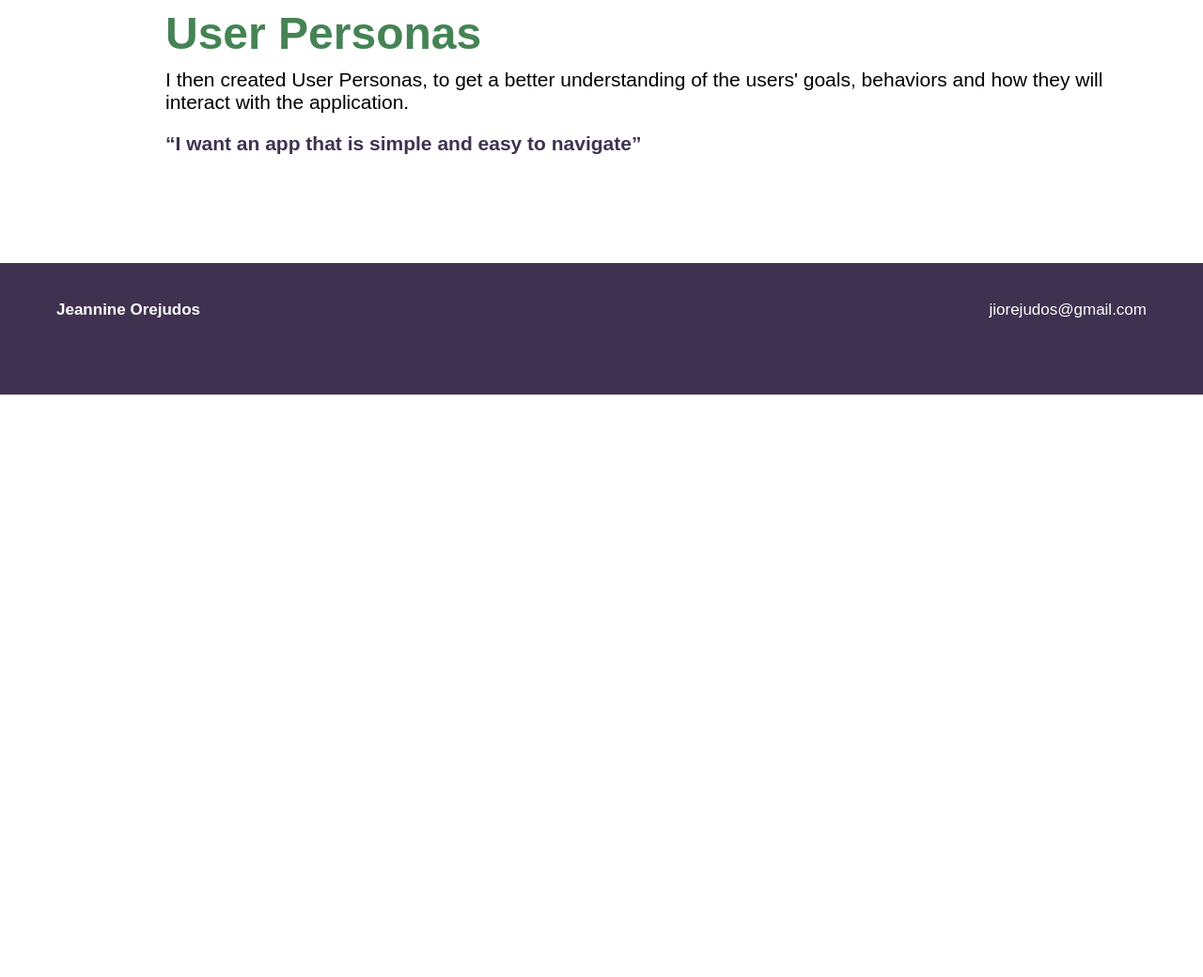
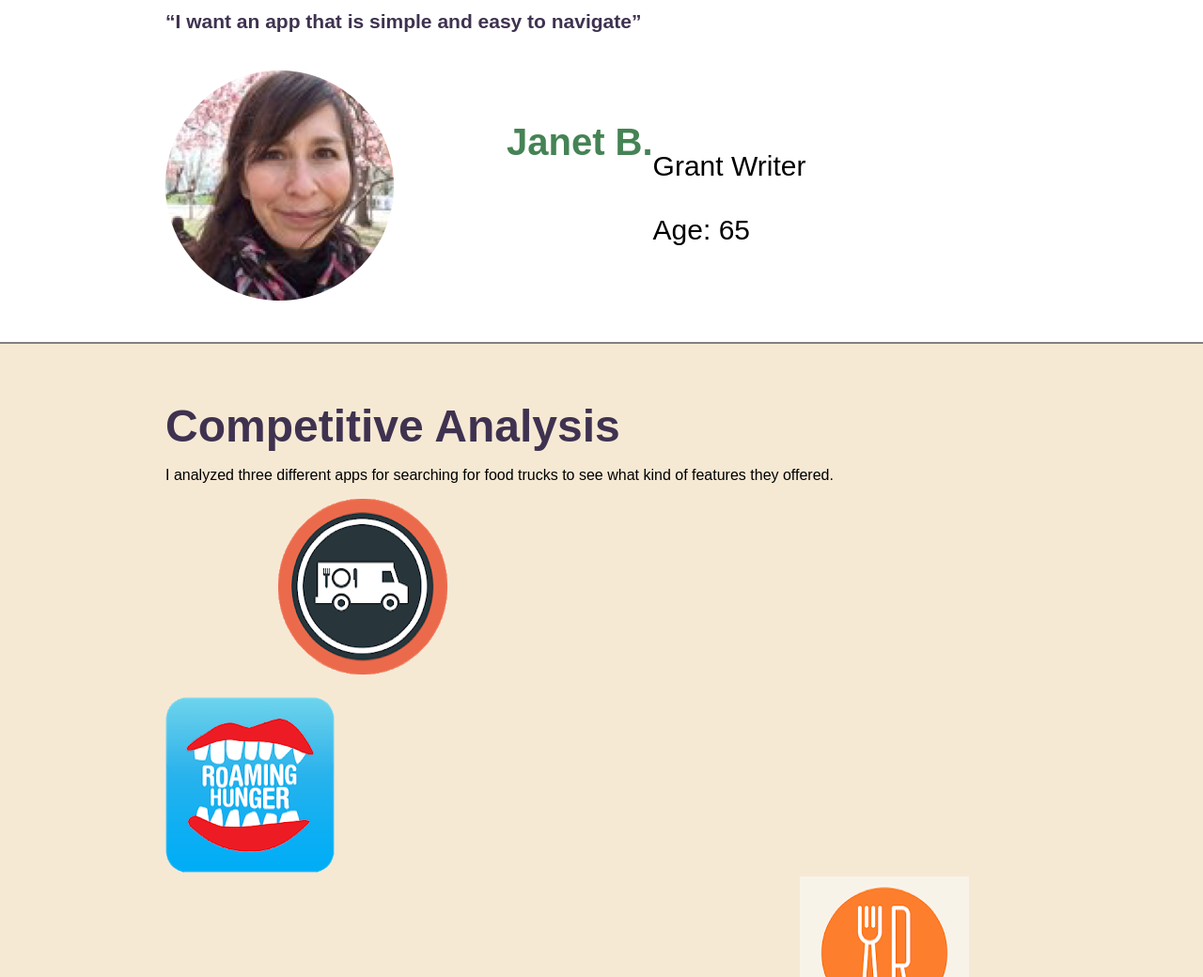
Before and after one commit to jiorejudos/portfolio, a plain HTML site: page case_study.html in a window 1280 px wide. Shown: the part 1760-2800 px from the top of the page at 94% size. Before the commit the page ends 2180 px from the top, so only its background shows below. Drawn offline with Linux system fonts and the light colour scheme.

Commit message:
Portfolio Case Study

```diff
--- a/case_study.html
+++ b/case_study.html
@@ -72,8 +72,36 @@
       behaviors and how they will interact with the application. </p>
       <h3>“I want an app that is simple and easy to navigate”</h3>
     </div>
+      <div class= "userPersonas-img">
+        <img src= "images/janet.png"/>
+      </div>
+      <div class= "userPersonas-text">
+        <h4>Janet B.</h4>
+        <h5><br>Grant Writer </br>
+        <br>Age: 65 </br></h5>
+        </div>
   </div>
 
+  <div class="competitiveAnalysis-box">
+  <div class="competitiveAnalysis">
+    <div class="competitiveAnalysis-text">
+    <h2>Competitive Analysis</h2>
+    </div>
+    <div class="competitiveAnalysis-text-block">
+    <p>I analyzed three different apps for searching
+      for food trucks to see what kind of features they offered.<p>
+    </div>
+    <div class= "competitiveAnalysis-img1">
+      <img src= "images/foodtrucks.png"/>
+    </div>
+      <div class= "competitiveAnalysis-img2">
+      <img src= "images/roaminghunger.png"/>
+    </div>
+      <div class= "competitiveAnalysis-img3">
+      <img src= "images/maize.png"/>
+    </div>
+  </div>
+</div>
 
       <footer>
         <p>Jeannine Orejudos</p>
--- a/styles/case_study.css
+++ b/styles/case_study.css
@@ -83,16 +83,16 @@ body {
 }
 
 .aboutProject-image img {
-  width: 100%;
+  width: 80%;
   height: auto;
 }
 
 .aboutProject-text {
   display: block;
-  float: left;
+  float:left;
   margin-left: 137px;
   margin-bottom: 20px;
-  padding: 0 10%;
+  padding: 0 20%;
 }
 
 .aboutProject-text p {
@@ -226,9 +226,100 @@ body {
   color: #3F3250;
 }
 
-.userPersonas:after, .userSurvey-box:before {
+.userPersonas:after, .userSurvey:before {
   content: " ";
   display: table;
+  clear: both;
+}
+
+.userPersonas-img {
+  display: block;
+  float: left;
+  margin-left: 120px;
+  margin-bottom: 20px;
+}
+
+
+.userPersonas-text h4 {
+  text-align: left;
+  float: left;
+  font-size: 40px;
+  color: #458355;
+  font-family: "Raleway", arial, sans-serif;
+  font-weight: bold;
+  margin-bottom: 10px;
+}
+
+.userPersonas-text h5 {
+  text-align: left;
+  float: left;
+  font-size: 30px;
+  color: black;
+  font-family: "Raleway", arial, sans-serif;
+  font-weight: 200;
+  margin-bottom: 10px;
+}
+
+
+.competitiveAnalysis-box {
+  background-color: #F6E9D4;
+  border-top: 2px solid #808080;
+  border-bottom: 2px solid #808080;
+  padding: 60px 56px;
+  display: block;
+}
+.competitiveAnalysis-box:after, .companyinput-box:before {
+  content: " ";
+  display: table;
+  clear: both;
+}
+
+.competitiveAnalysis{
+  margin-left: 120px;
+  margin-right: 40px;
+
+}
+
+.competitiveAnalysis-text h2 {
+  text-align: left;
+  font-size: 48px;
+  color: #3F3250;
+  font-family: "Raleway", arial, sans-serif;
+  font-weight: bold;
+  display: block;
+  margin: 0;
+}
+.competitiveAnalysis-text-block {
+  display: block;
+  font-family: "Raleway", arial, sans-serif;
+  font-size: 36;
+  clear: both;
+}
+
+.competitiveAnalysis-text-block p {
+  text-align: left;
+  float: left;
+  display: inline-block;
+}
+
+.competitiveAnalysis-img1 {
+  display: block;
+  float: left;
+  margin-left: 120px;
+  margin-bottom: 20px;
+  width: 33%;
+}
+
+.competitiveAnalysis-img2 {
+  display: block;
+  float: inherit;
+  width: 33%;
+}
+
+.competitiveAnalysis-img3 {
+  display: block;
+  float: right;
+  width: 33%;
   clear: both;
 }
 
@@ -239,6 +330,9 @@ footer {
 	  overflow: hidden;
     padding: 40px 0 0 0;
     margin-top: 75px;
+    position: sticky;
+    width:100%;
+    clear: both;
 }
 
 footer p:first-child {
```
Also changed, not shown: images/April.png (added), images/Christy.png (added), images/foodtrucks.png (added), images/janet.png (added), images/maize.png (added), images/roaminghunger.png (added).
